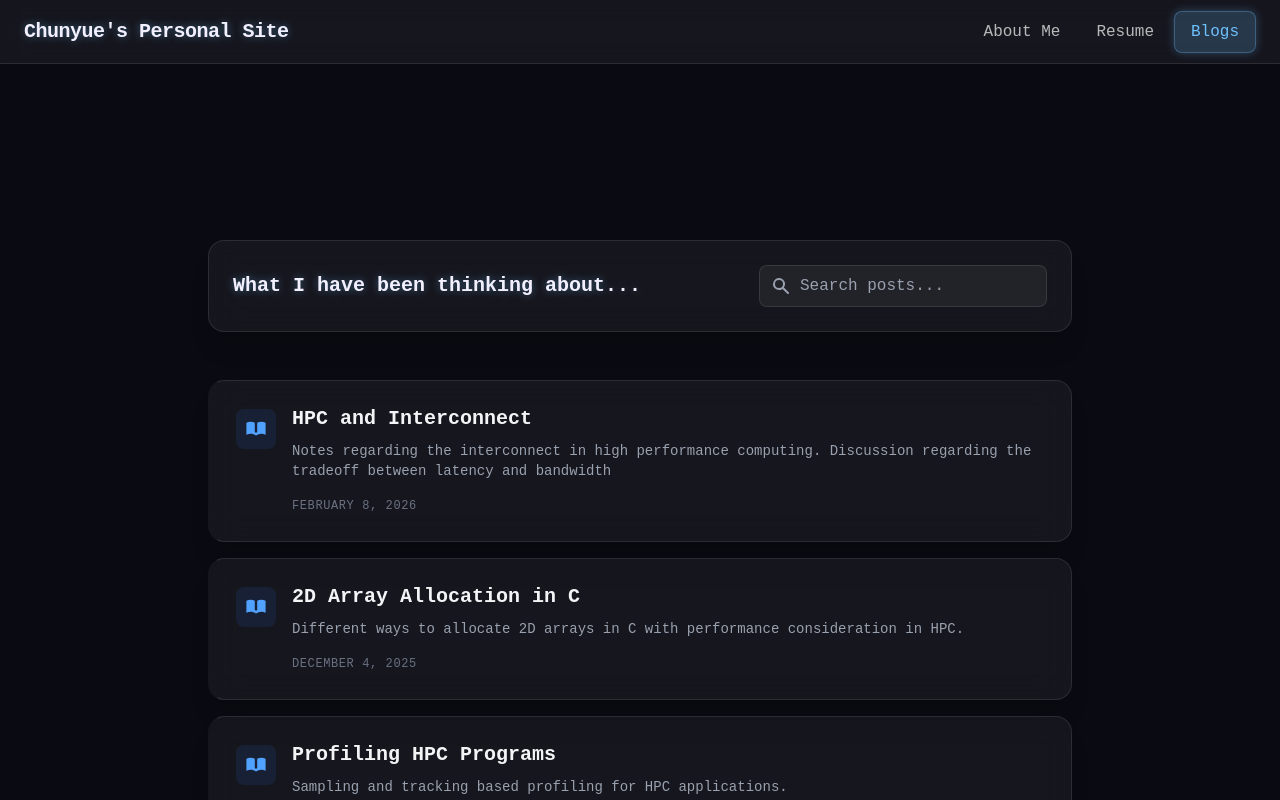
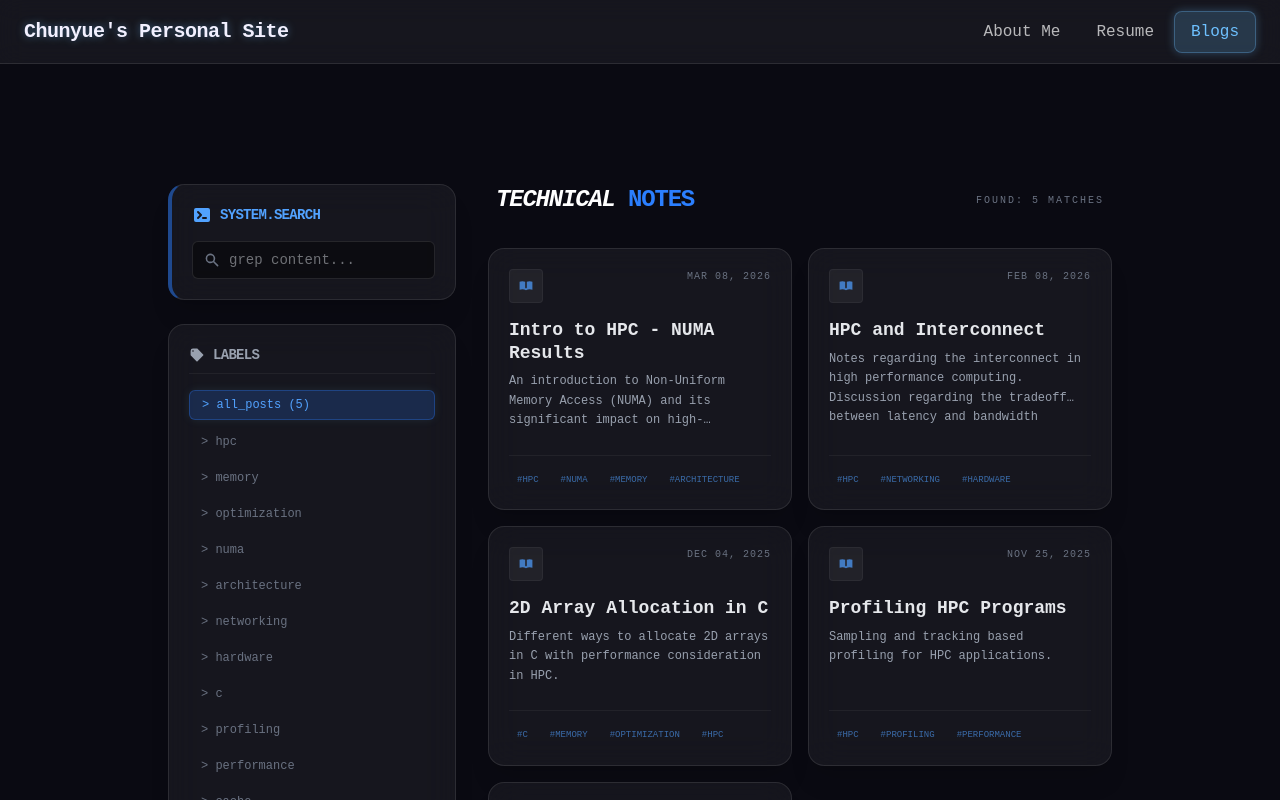
Before and after one commit to chunyuema/chunyuema.github.io, a Next.js app: page / in a window 1280 px wide. Both pictures are taken after a click on the button "Blogs". Shown: the top 800 px of the page. Built offline with nearby package versions, Linux system fonts and the light colour scheme.

Commit message:
feat: add categories and tags to blogs #39

```diff
--- a/src/components/Blogs.tsx
+++ b/src/components/Blogs.tsx
@@ -1,23 +1,38 @@
-import React, { useState, ChangeEvent } from "react";
-import { blogPosts } from "../data/BlogEntry";
+import React, { useState, useMemo } from "react";
+import { blogPosts, BlogPost } from "../data/BlogEntry";
 import Link from 'next/link';
-import { HiSearch, HiBookOpen } from "react-icons/hi";
+import { HiSearch, HiBookOpen, HiTag, HiCalendar, HiClock, HiTerminal } from "react-icons/hi";
 
 const BlogPage: React.FC = () => {
     const [searchTerm, setSearchTerm] = useState("");
-    const [filteredPosts, setFilteredPosts] = useState(blogPosts);
+    const [selectedTag, setSelectedTag] = useState<string | null>(null);
 
-    const handleSearch = (e: ChangeEvent<HTMLInputElement>) => {
-        const term = e.target.value.toLowerCase();
-        setSearchTerm(term);
-        setFilteredPosts(
-            blogPosts.filter(
-                (post) =>
-                    post.title.toLowerCase().includes(term) ||
-                    post.content.toLowerCase().includes(term)
-            )
-        );
-    };
+    const allTags = useMemo(() => {
+        const tagMap: Record<string, number> = {};
+        blogPosts.forEach(post => {
+            post.tags.forEach(tag => {
+                tagMap[tag] = (tagMap[tag] || 0) + 1;
+            });
+        });
+        return Object.entries(tagMap)
+            .sort((a, b) => b[1] - a[1])
+            .map(([tag]) => tag);
+    }, []);
+
+    const filteredPosts = useMemo(() => {
+        return blogPosts
+            .filter((post) => {
+                const matchesSearch =
+                    post.title.toLowerCase().includes(searchTerm.toLowerCase()) ||
+                    post.content.toLowerCase().includes(searchTerm.toLowerCase()) ||
+                    post.tags.some(tag => tag.toLowerCase().includes(searchTerm.toLowerCase()));
+
+                const matchesTag = !selectedTag || post.tags.includes(selectedTag);
+
+                return matchesSearch && matchesTag;
+            })
+            .sort((a, b) => new Date(b.date).getTime() - new Date(a.date).getTime());
+    }, [searchTerm, selectedTag]);
 
     const getPageIdFromUrl = (url: string) => {
       const cleanUrl = url.split('?')[0];
@@ -28,56 +43,131 @@ const BlogPage: React.FC = () => {
     };
 
     return (
-        <div className="container mx-auto py-20 px-4 max-w-4xl mt-16">
-            <div className="glass-panel mb-12 p-6 flex flex-col md:flex-row items-center justify-between gap-6">
-                <h1 className="text-xl font-bold neon-text">
-                    What I have been thinking about...
-                </h1>
-                <div className="relative w-full md:w-72">
-                    <div className="absolute inset-y-0 left-0 pl-3 flex items-center pointer-events-none">
-                        <HiSearch className="text-gray-400 h-5 w-5" />
+        <div className="container mx-auto py-12 px-4 max-w-6xl mt-10">
+            <div className="flex flex-col lg:flex-row gap-8 items-start">
+
+                {/* LEFT SIDEBAR - Search & Tags */}
+                <aside className="w-full lg:w-72 lg:sticky lg:top-24 space-y-6">
+                    <div className="glass-panel p-5 border-l-4 border-l-blue-500/50">
+                        <div className="flex items-center gap-2 mb-4 text-blue-400 font-bold uppercase tracking-tighter text-sm">
+                            <HiTerminal className="w-5 h-5" />
+                            <span>System.Search</span>
                         </div>
+                        <div className="relative group">
+                            <HiSearch className="absolute left-3 top-1/2 -translate-y-1/2 text-gray-500 group-focus-within:text-blue-400 transition-colors" />
                             <input
                                 type="text"
-                        placeholder="Search posts..."
+                                placeholder="grep content..."
                                 value={searchTerm}
-                        onChange={handleSearch}
-                        className="block w-full pl-10 pr-3 py-2 border border-white/10 rounded-lg bg-white/5 text-gray-200 placeholder-gray-400 focus:outline-none focus:ring-2 focus:ring-blue-500/50 transition-all"
+                                onChange={(e) => setSearchTerm(e.target.value)}
+                                className="w-full pl-9 pr-3 py-2 bg-black/40 border border-white/10 rounded-md text-sm text-gray-300 focus:outline-none focus:ring-1 focus:ring-blue-500/50 focus:border-blue-500/30 transition-all font-mono"
                             />
                         </div>
                     </div>
 
-            <div className="space-y-4">
-                {filteredPosts.map((post) => (
+                    <div className="glass-panel p-5">
+                        <div className="flex items-center gap-2 mb-4 text-gray-400 font-bold uppercase tracking-tighter text-sm border-b border-white/5 pb-2">
+                            <HiTag className="w-4 h-4" />
+                            <span>Labels</span>
+                        </div>
+                        <div className="flex flex-wrap lg:flex-col gap-2">
+                            <button
+                                onClick={() => setSelectedTag(null)}
+                                className={`text-left px-3 py-1.5 rounded-md text-xs font-mono transition-all ${
+                                    !selectedTag
+                                    ? "bg-blue-500/20 text-blue-400 border border-blue-500/30 shadow-[0_0_10px_rgba(110,193,255,0.1)]"
+                                    : "text-gray-500 hover:text-gray-300 hover:bg-white/5"
+                                }`}
+                            >
+                                {`> all_posts (${blogPosts.length})`}
+                            </button>
+                            {allTags.map(tag => (
+                                <button
+                                    key={tag}
+                                    onClick={() => setSelectedTag(tag === selectedTag ? null : tag)}
+                                    className={`text-left px-3 py-1.5 rounded-md text-xs font-mono transition-all ${
+                                        selectedTag === tag
+                                        ? "bg-blue-500/20 text-blue-400 border border-blue-500/30 shadow-[0_0_10px_rgba(110,193,255,0.1)]"
+                                        : "text-gray-500 hover:text-gray-300 hover:bg-white/5"
+                                    }`}
+                                >
+                                    {`> ${tag.toLowerCase()}`}
+                                </button>
+                            ))}
+                        </div>
+                    </div>
+                </aside>
+
+                {/* RIGHT CONTENT - Blog Grid */}
+                <div className="flex-1 w-full">
+                    <div className="flex items-center justify-between mb-8 px-2">
+                        <h1 className="text-2xl font-black italic tracking-tighter text-white uppercase">
+                            Technical <span className="text-blue-500 not-italic">Notes</span>
+                        </h1>
+                        <div className="text-[10px] font-mono text-gray-500 uppercase tracking-[0.2em]">
+                            Found: {filteredPosts.length} matches
+                        </div>
+                    </div>
+
+                    <div className="grid grid-cols-1 md:grid-cols-2 gap-4">
+                        {filteredPosts.length > 0 ? (
+                            filteredPosts.map((post) => (
                                 <Link
                                     key={post.url}
                                     href={`/blog/${getPageIdFromUrl(post.url)}`}
-                        className="block group"
+                                    className="block group h-full"
                                 >
-                        <div className="glass-panel p-6 hover:bg-white/10 transition-all duration-300 border-l-4 border-l-transparent hover:border-l-blue-500">
-                            <div className="flex items-start gap-4">
-                                <div className="mt-1 bg-blue-500/10 p-2 rounded-lg text-blue-400 group-hover:text-blue-300 transition-colors">
-                                    <HiBookOpen className="h-6 w-6" />
+                                    <div className="glass-panel p-5 h-full flex flex-col hover:bg-white/[0.08] hover:border-blue-500/30 hover:-translate-y-1 transition-all duration-300 group">
+                                        <div className="flex justify-between items-start mb-4">
+                                            <div className="p-2 rounded bg-white/5 text-blue-400/70 border border-white/5 group-hover:bg-blue-500/10 group-hover:text-blue-400 group-hover:border-blue-500/20 transition-all">
+                                                <HiBookOpen className="h-4 w-4" />
                                             </div>
-                                <div className="flex-1">
-                                    <h2 className="text-xl font-semibold text-gray-100 group-hover:text-white mb-2 transition-colors">
-                                        {post.title}
-                                    </h2>
-                                    <p className="text-gray-400 text-sm mb-3 line-clamp-2">
-                                        {post.content}
-                                    </p>
-                                    <span className="text-xs text-gray-500 uppercase tracking-wider font-medium">
+                                            <span className="text-[10px] font-mono text-gray-500 group-hover:text-blue-400/50 transition-colors uppercase tracking-widest">
                                                 {new Date(post.date).toLocaleDateString(undefined, {
-                                            year: 'numeric',
-                                            month: 'long',
-                                            day: 'numeric'
+                                                    month: 'short',
+                                                    day: '2-digit',
+                                                    year: 'numeric'
                                                 })}
                                             </span>
                                         </div>
+
+                                        <h2 className="text-lg font-bold text-gray-200 group-hover:text-white transition-colors mb-2 leading-tight">
+                                            {post.title}
+                                        </h2>
+
+                                        <p className="text-gray-400 text-xs leading-relaxed line-clamp-3 mb-6 flex-1">
+                                            {post.content}
+                                        </p>
+
+                                        <div className="flex flex-wrap gap-1.5 mt-auto pt-4 border-t border-white/5">
+                                            {post.tags.map(tag => (
+                                                <span
+                                                    key={tag}
+                                                    className="px-2 py-0.5 text-[9px] font-mono text-blue-400/60 uppercase"
+                                                >
+                                                    #{tag.toLowerCase()}
+                                                </span>
+                                            ))}
                                         </div>
                                     </div>
                                 </Link>
-                ))}
+                            ))
+                        ) : (
+                            <div className="col-span-full glass-panel p-20 text-center font-mono text-gray-500">
+                                <div className="mb-4 opacity-20">
+                                    <HiTerminal className="w-16 h-16 mx-auto" />
+                                </div>
+                                <p className="text-sm">404: No matching records found for "{searchTerm}"</p>
+                                <button
+                                    onClick={() => {setSearchTerm(""); setSelectedTag(null);}}
+                                    className="mt-6 px-4 py-2 border border-blue-500/30 text-blue-400 text-xs uppercase tracking-widest hover:bg-blue-500/10 transition-all"
+                                >
+                                    Reset_System
+                                </button>
+                            </div>
+                        )}
+                    </div>
+                </div>
             </div>
         </div>
     );
--- a/src/data/BlogEntry.tsx
+++ b/src/data/BlogEntry.tsx
@@ -3,14 +3,23 @@ export interface BlogPost {
     content: string;
     url: string; // external URL
     date: string;
+    tags: string[];
 }
 
 export const blogPosts: BlogPost[] = [
+    {
+        title: "Intro to HPC - NUMA Results",
+        content: "An introduction to Non-Uniform Memory Access (NUMA) and its significant impact on high-performance computing performance results.",
+        url: "https://springbound.notion.site/Intro-to-HPC-NUMA-Results-2fae5d67dda680a0812cc4ce0c9dcf7f",
+        date: "2026-03-08",
+        tags: ["HPC", "NUMA", "Memory", "Architecture"]
+    },
     {
         title: "HPC and Interconnect",
         content: "Notes regarding the interconnect in high performance computing. Discussion regarding the tradeoff between latency and bandwidth",
         url: "https://springbound.notion.site/HPC-Interconnect-2fbe5d67dda68047bc0aee5d70959f14?source=copy_link",
         date: "2026-2-8",
+        tags: ["HPC", "Networking", "Hardware"]
     },
     {
         title: "2D Array Allocation in C",
@@ -18,17 +27,20 @@ export const blogPosts: BlogPost[] = [
             "Different ways to allocate 2D arrays in C with performance consideration in HPC.",
         url: "https://springbound.notion.site/2D-Array-Allocation-in-C-with-Performance-Consideration-in-HPC-2bfe5d67dda6800bb4c9e9fa8a4217b3?pvs=74",
         date: "2025-12-04",
+        tags: ["C", "Memory", "Optimization", "HPC"]
     },
     {
         title: "Profiling HPC Programs",
         content: "Sampling and tracking based profiling for HPC applications.",
         url: "https://springbound.notion.site/Profiling-HPC-Programs-2ace5d67dda680d6816ac299cdb3ddca",
         date: "2025-11-25",
+        tags: ["HPC", "Profiling", "Performance"]
     },
     {
         title: "Memory & Program Performance: Cache Locality",
         content: "Importance of cache locality in program performance.",
         url: "https://springbound.notion.site/Memory-Program-Performance-Cache-Locality-2a5e5d67dda680f5a77cf5b5c2afc101",
         date: "2025-11-20",
+        tags: ["Memory", "Cache", "Optimization"]
     }
 ];
```
Lines whose indentation alone changed are shown as unchanged.
